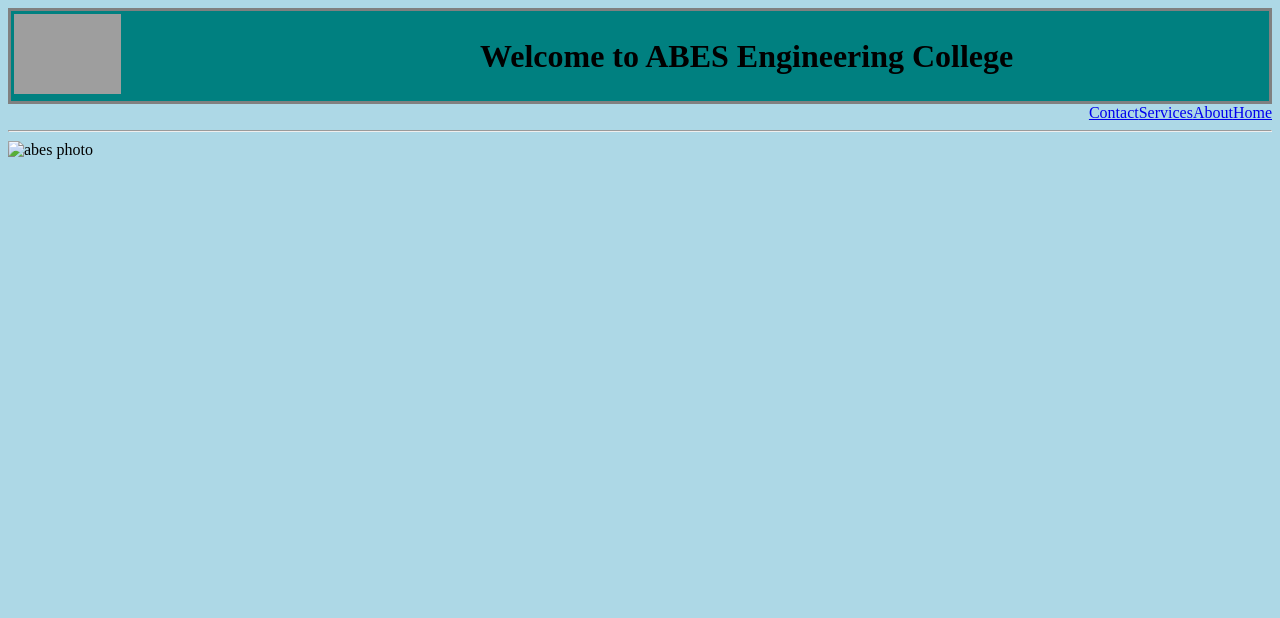
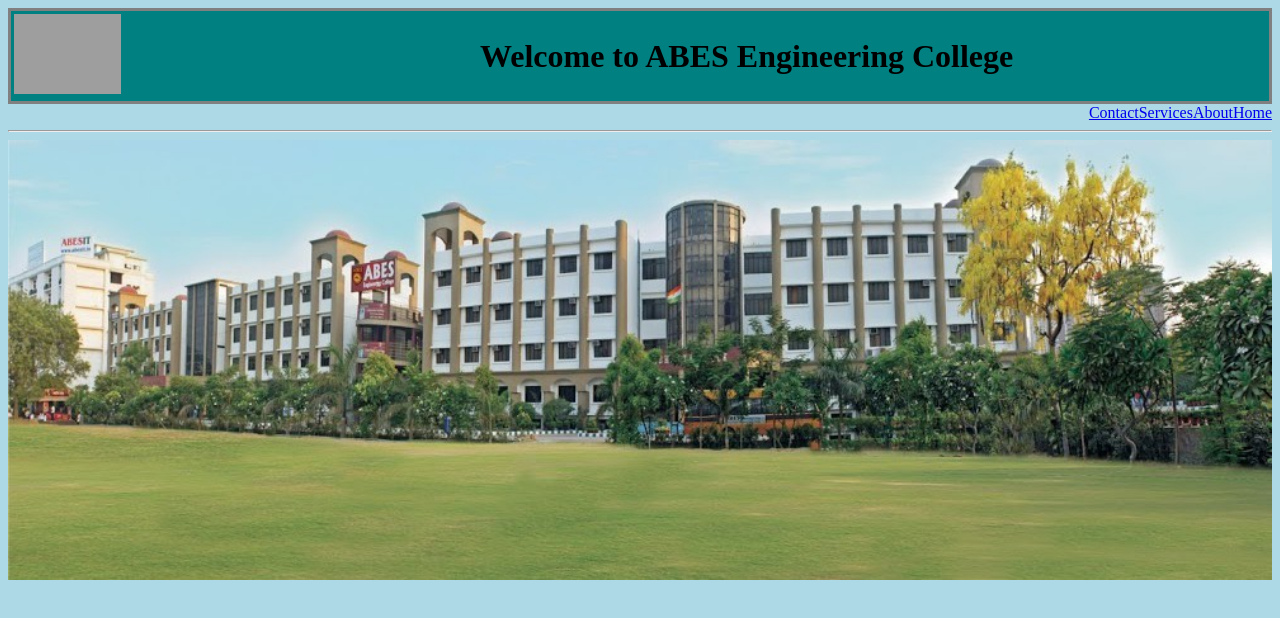
Before and after one commit to theskysid/WebDevelopment, a plain HTML site: page ABES Homepage/abeshomepage.html in a window 1280 px wide. Drawn offline with Linux system fonts and the light colour scheme; grey boxes are pictures that could not be loaded.

Commit message:
ABES photo address corrected

```diff
--- a/ABES Homepage/abeshomepage.html
+++ b/ABES Homepage/abeshomepage.html
@@ -24,6 +24,6 @@
         </nav>
     </div>
     <hr>
-    <img src="Assets/abesphoto.jpg" align="center" alt="abes photo" width="100%" >
+    <img src="/ABES Homepage/Images/abesphoto.jpg" align="center" alt="abes photo" width="100%" >
 </body>
 </html>
```
